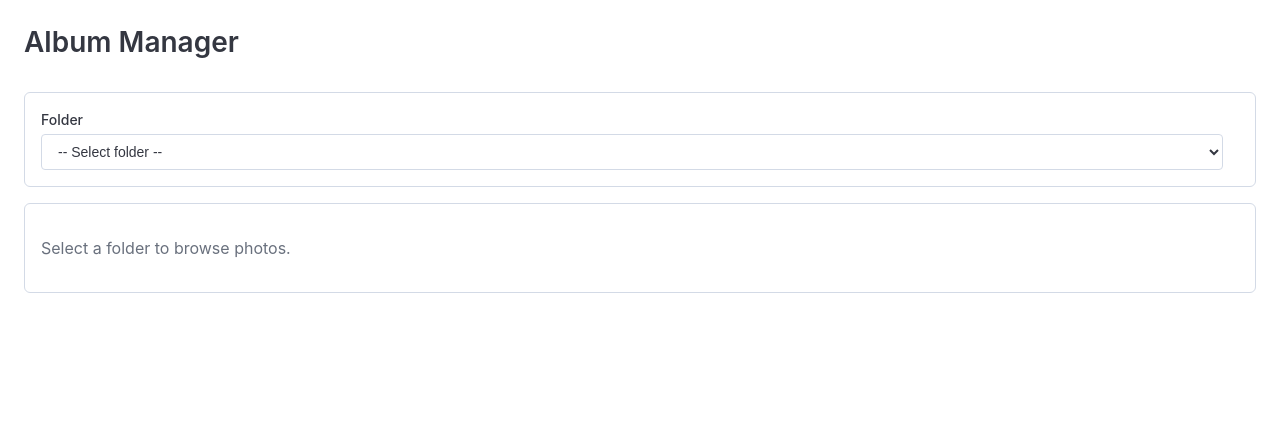
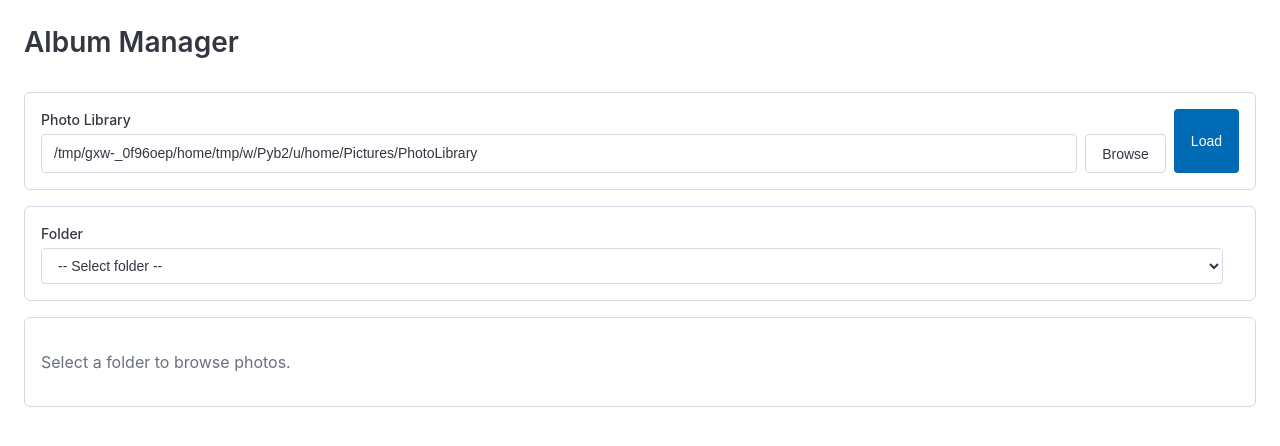
Before and after one commit to jalogisch/pixelGroomer, a Flask app: page /album/ in a window 1280 px wide. Shown: the part 65-511 px from the top of the page. Run offline with Flask 3, Linux system fonts and the light colour scheme.

Commit message:
Add photo library path selector to Album Manager
- Library path can now be changed from the default config
- Path picker with Browse button for easy selection
- Custom path stored in session, persists during session
- Reset button to return to default config path
- Shows "(custom)" indicator when using non-default path

```diff
--- a/web/routes/album.py
+++ b/web/routes/album.py
@@ -1,8 +1,16 @@
 """Album manager routes."""
-from flask import Blueprint, render_template, request, current_app
+from flask import Blueprint, render_template, request, current_app, session
 from pathlib import Path
 
 album_bp = Blueprint('album', __name__, url_prefix='/album')
+
+
+def get_library_path():
+    """Get the current library path from session or config."""
+    custom_path = session.get('album_library_path')
+    if custom_path and Path(custom_path).exists():
+        return custom_path
+    return current_app.config.get('PHOTO_LIBRARY', str(Path.home() / 'Pictures'))
 
 
 @album_bp.route('/')
@@ -11,7 +19,14 @@ def index():
     from services.library import LibraryService
     from services.album import AlbumService
 
-    library = LibraryService(current_app.config)
+    # Get library path (custom or from config)
+    library_path = get_library_path()
+
+    # Create config with custom library path
+    config = dict(current_app.config)
+    config['PHOTO_LIBRARY'] = library_path
+
+    library = LibraryService(config)
     album_service = AlbumService(current_app.config)
 
     # Get folder list
@@ -40,7 +55,25 @@ def index():
         photos=photos,
         current_index=current_index,
         albums=albums,
+        library_path=library_path,
+        default_library_path=current_app.config.get('PHOTO_LIBRARY', ''),
     )
+
+
+@album_bp.route('/set-library', methods=['POST'])
+def set_library():
+    """Set the library path."""
+    library_path = request.form.get('library_path', '').strip()
+
+    if library_path:
+        # Expand ~ and validate
+        expanded = str(Path(library_path).expanduser())
+        if Path(expanded).exists() and Path(expanded).is_dir():
+            session['album_library_path'] = expanded
+
+    # Redirect back to album page
+    from flask import redirect, url_for
+    return redirect(url_for('album.index'))
 
 
 @album_bp.route('/browser')
@@ -49,7 +82,14 @@ def browser():
     from services.library import LibraryService
     from services.album import AlbumService
 
-    library = LibraryService(current_app.config)
+    # Get library path (custom or from config)
+    library_path = get_library_path()
+
+    # Create config with custom library path
+    config = dict(current_app.config)
+    config['PHOTO_LIBRARY'] = library_path
+
+    library = LibraryService(config)
     album_service = AlbumService(current_app.config)
 
     folder = request.args.get('folder', '')
--- a/web/templates/album/index.html
+++ b/web/templates/album/index.html
@@ -6,6 +6,41 @@
 <div class="album-manager">
   <div class="flex justify-between items-center mb-4">
     <h1>Album Manager</h1>
+  </div>
+
+  <!-- Library Path Selection -->
+  <div class="card mb-4">
+    <div class="card-body">
+      <form action="{{ url_for('album.set_library') }}" method="post" class="flex gap-2 items-end">
+        <div class="form-group" style="margin-bottom: 0; flex: 1;">
+          <label class="form-label" for="library-path">
+            Photo Library
+            {% if library_path != default_library_path %}
+            <span class="text-subdued text-small">(custom)</span>
+            {% endif %}
+          </label>
+          <div class="path-picker">
+            <input type="text"
+                   class="form-input path-picker-input"
+                   id="library-path"
+                   name="library_path"
+                   value="{{ library_path }}"
+                   placeholder="{{ default_library_path }}">
+            <button type="button"
+                    class="btn btn-secondary path-picker-btn"
+                    onclick="openPathPicker('library-path', 'directory')">
+              Browse
+            </button>
+          </div>
+        </div>
+        <button type="submit" class="btn btn-primary">Load</button>
+        {% if library_path != default_library_path %}
+        <a href="{{ url_for('album.set_library') }}"
+           onclick="document.getElementById('library-path').value='{{ default_library_path }}'; this.closest('form').submit(); return false;"
+           class="btn btn-secondary">Reset</a>
+        {% endif %}
+      </form>
+    </div>
   </div>
 
   <!-- Folder Selection -->
```
